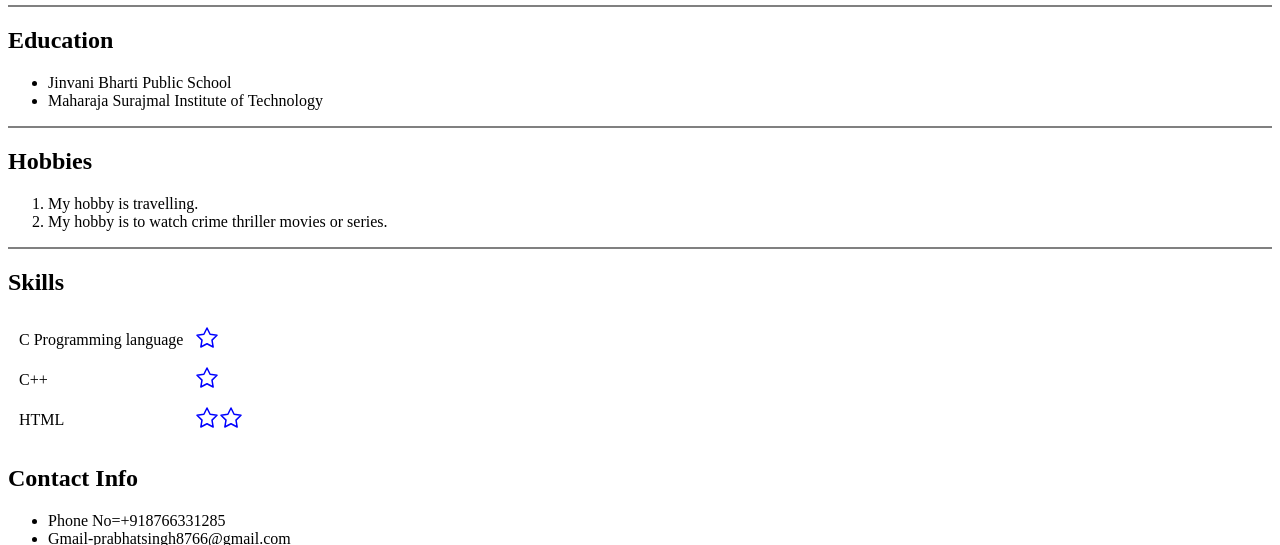
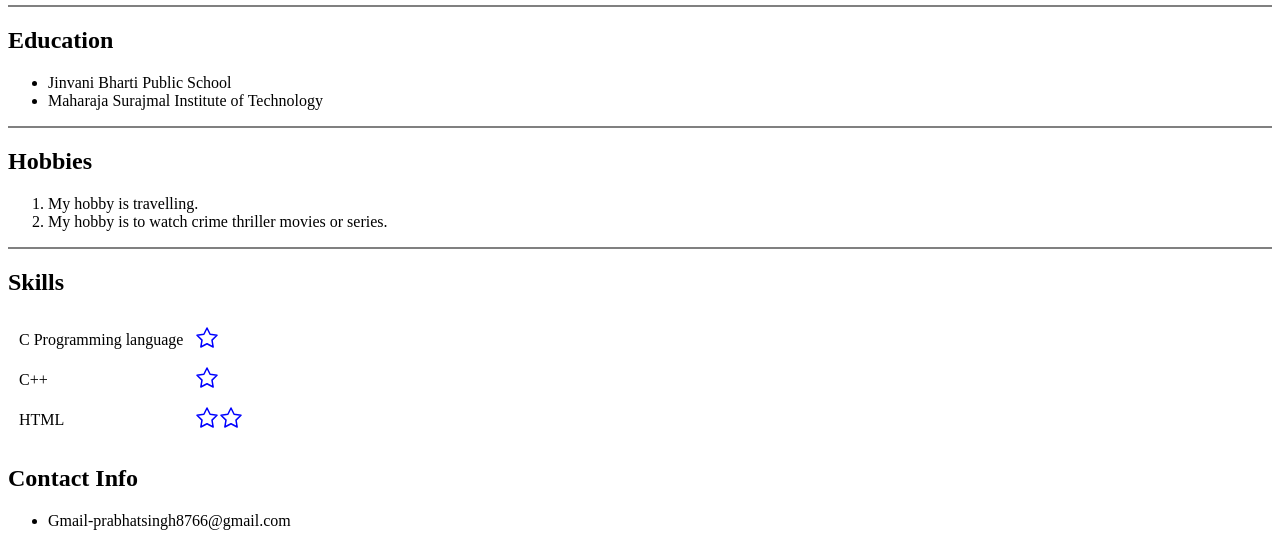
Before and after one commit to prabhatsingh3/resume, a plain HTML site: page index.html in a window 1280 px wide. Shown: the part 357-902 px from the top of the page. Drawn offline with Linux system fonts and the light colour scheme.

Commit message:
updated index.html

```diff
--- a/index.html
+++ b/index.html
@@ -67,7 +67,6 @@
   </table>
   <h2>Contact Info</h2>
   <ul>
-    <li>Phone No=+918766331285</li>
     <li>Gmail-prabhatsingh8766@gmail.com</li>
     <br/>
       <form action="mailto:prabhatsingh8766@gmail.com" method="post" enctype="text/plain">
```
